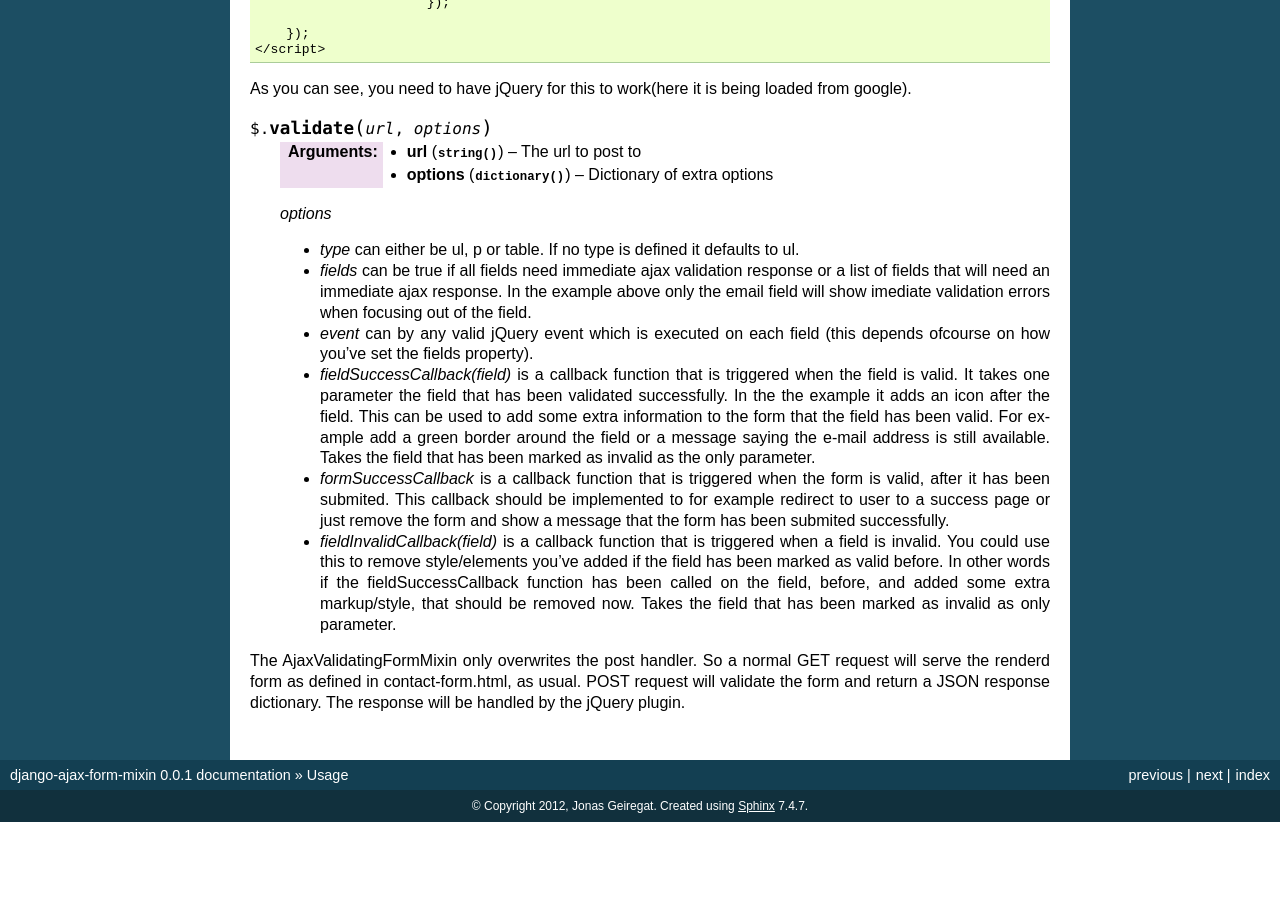
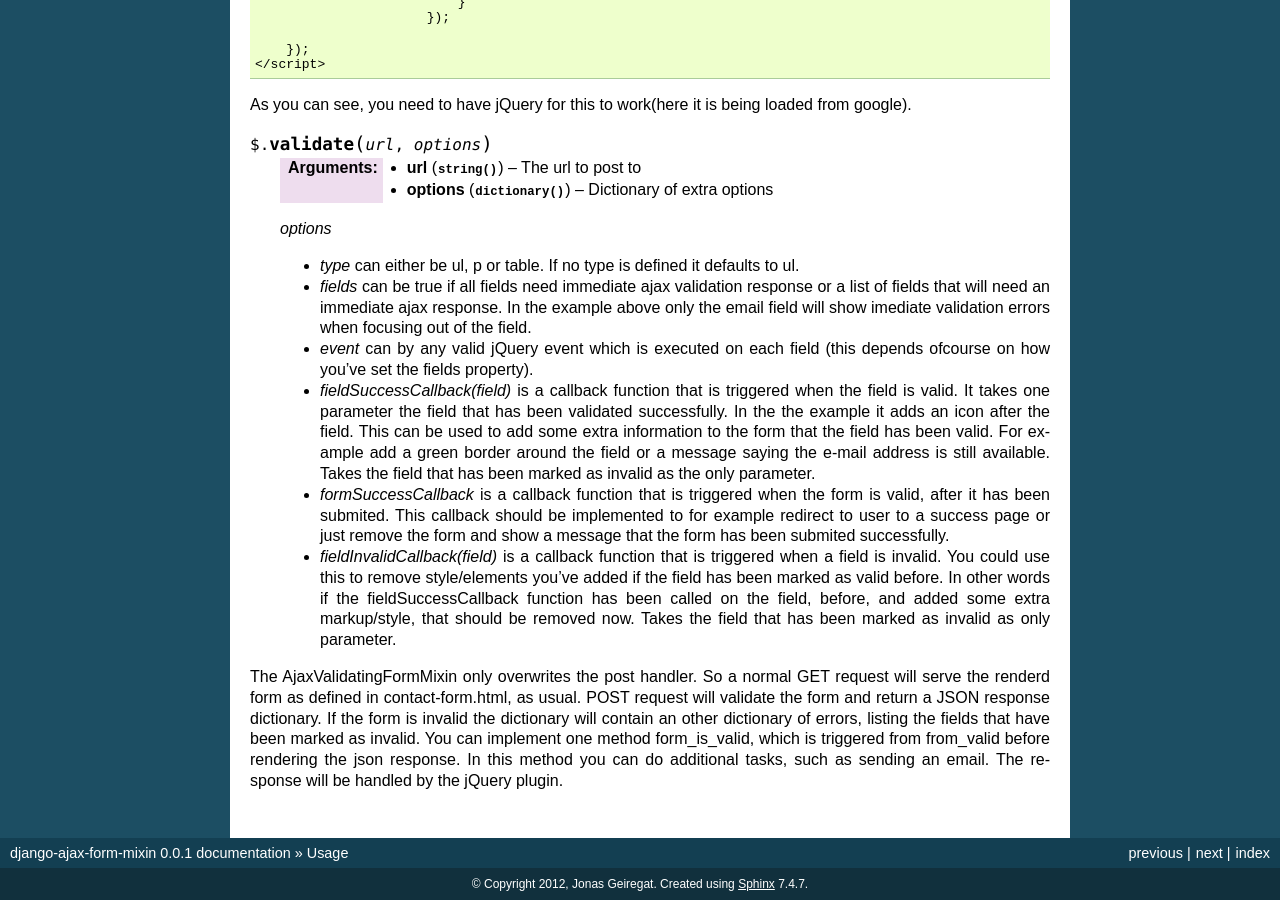
Before and after one commit to jonas-grgt/django-ajax-forms, a Sphinx documentation site: the page built from docs/usage.rst, in a window 1280 px wide and 900 px high, scrolled down 891 px. Built offline with Sphinx 7.4.7, drawn with Linux system fonts in a browser that asks for light colours; before the commit the page ends 1713 px from its top, so only the background shows below that; some of the changed text lies outside the part shown.

Commit message:
Improved docs on form_is_valid

```diff
--- a/docs/usage.rst
+++ b/docs/usage.rst
@@ -23,6 +23,7 @@ With the following View::
             """
             This method is called whenever a form has been validated successfully.
             If you don't implement this method, this method will not be called.
+            This method can be used to do some extra work, such as sending an email in this case.
             """
 
 And the following urls configuration::
@@ -71,5 +72,6 @@ from google).
 
 The AjaxValidatingFormMixin only overwrites the post handler.
 So a normal GET request will serve the renderd form as defined in contact-form.html, as usual.
-POST request will validate the form and return a JSON response dictionary.
+POST request will validate the form and return a JSON response dictionary. If the form is invalid the dictionary will contain an other dictionary of errors, listing the fields that have been marked as invalid.
+You can implement one method form_is_valid, which is triggered from from_valid before rendering the json response. In this method you can do additional tasks, such as sending an email.
 The response will be handled by the jQuery plugin.
```
